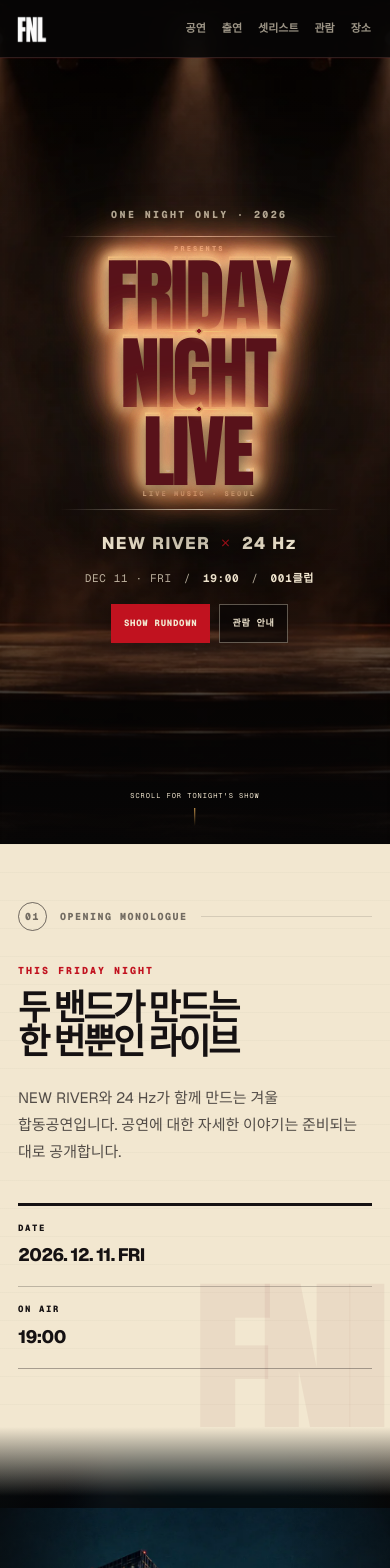
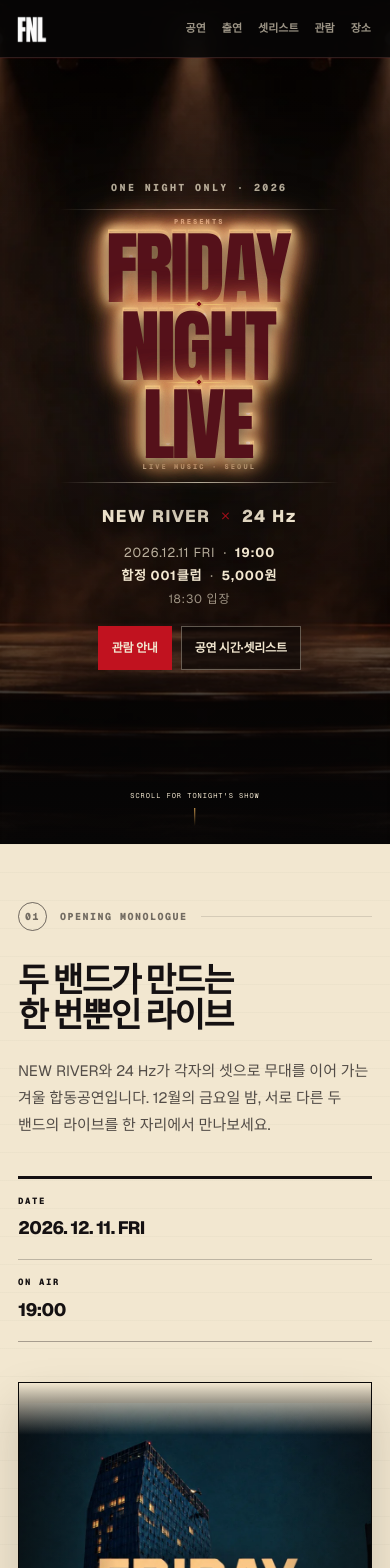
Before and after one commit to hyugrad/tband-winter-concert, a Next.js app: page / in a window 390 px wide. Shown: the top 1568 px of the page. Built offline with nearby package versions, Linux system fonts and the light colour scheme.

Commit message:
Improve FNL content hierarchy and mobile readability (#10)

```diff
--- a/app/fnl.css
+++ b/app/fnl.css
@@ -250,8 +250,8 @@
   text-shadow:
     0 3px 0 #501018,
     0 7px 15px rgba(0, 0, 0, 0.62),
-    0 0 14px rgba(255, 218, 139, 0.82),
-    0 0 46px rgba(230, 47, 60, 0.72);
+    0 0 12px rgba(255, 218, 139, 0.7),
+    0 0 34px rgba(230, 47, 60, 0.5);
 }
 
 .fnl-marquee > h1 > span[data-text="LIVE"] {
@@ -302,9 +302,9 @@
   color: transparent;
   content: attr(data-text);
   filter:
-    brightness(1.16)
+    brightness(1.12)
     drop-shadow(0 0 4px #fff2bd)
-    drop-shadow(0 0 10px rgba(255, 192, 82, 0.95));
+    drop-shadow(0 0 8px rgba(255, 192, 82, 0.78));
   -webkit-background-clip: text;
   -webkit-text-stroke: 0;
   animation:
@@ -334,18 +334,30 @@
 .fnl-hero-meta {
   display: flex;
   margin-top: 13px;
-  flex-wrap: wrap;
+  flex-direction: column;
   align-items: center;
   justify-content: center;
-  gap: 7px 12px;
+  gap: 4px;
   color: rgba(242, 231, 208, 0.75);
-  font-family: var(--font-geist-mono), monospace;
-  font-size: clamp(11px, 2.4vw, 14px);
+  font-size: clamp(13px, 2.4vw, 15px);
   letter-spacing: 0.06em;
+}
+
+.fnl-hero-meta p {
+  display: flex;
+  margin: 0;
+  align-items: center;
+  justify-content: center;
+  gap: 8px;
 }
 
 .fnl-hero-meta strong {
   color: var(--fnl-ivory);
+}
+
+.fnl-hero-meta small {
+  color: rgba(242, 231, 208, 0.62);
+  font-size: 12px;
 }
 
 .fnl-hero-actions {
@@ -359,17 +371,16 @@
 .fnl-hero-actions a,
 .fnl-venue-actions a {
   display: inline-flex;
-  min-height: 42px;
+  min-height: 48px;
   align-items: center;
   justify-content: center;
   border: 1px solid rgba(242, 231, 208, 0.36);
-  padding: 0 15px;
+  padding: 0 18px;
   background: rgba(7, 6, 6, 0.62);
   color: var(--fnl-ivory);
-  font-family: var(--font-geist-mono), monospace;
-  font-size: 10px;
-  font-weight: 760;
-  letter-spacing: 0.08em;
+  font-size: 14px;
+  font-weight: 720;
+  letter-spacing: -0.015em;
   transition: border-color 180ms ease, background 180ms ease, transform 180ms ease;
 }
 
@@ -526,10 +537,10 @@
 .fnl-ticket-intro h2,
 .fnl-venue-title h2 {
   margin: 0;
-  font-size: clamp(2.2rem, 7vw, 5.4rem);
+  font-size: clamp(2.1rem, 5.2vw, 4.5rem);
   font-weight: 780;
-  letter-spacing: -0.07em;
-  line-height: 0.98;
+  letter-spacing: -0.055em;
+  line-height: 1.04;
   word-break: keep-all;
 }
 
@@ -537,13 +548,13 @@
   display: block;
   margin-top: 18px;
   color: rgba(21, 17, 18, 0.62);
-  font-size: 13px;
+  font-size: 14px;
 }
 
 .fnl-section-heading-dark > p { color: var(--fnl-red-dark); }
 
 .fnl-about {
-  min-height: min(78svh, 760px);
+  min-height: auto;
   background:
     linear-gradient(rgba(21, 17, 18, 0.025) 1px, transparent 1px),
     var(--fnl-ivory);
@@ -567,9 +578,9 @@
 
 .fnl-about-grid {
   display: grid;
-  grid-template-columns: minmax(0, 760px);
+  grid-template-columns: minmax(0, 0.95fr) minmax(320px, 0.72fr);
   align-items: center;
-  justify-content: start;
+  gap: clamp(40px, 6vw, 76px);
 }
 
 .fnl-about-copy > p:not(.fnl-overline) {
@@ -597,10 +608,12 @@
 .fnl-city-break {
   position: relative;
   width: 100%;
-  height: clamp(430px, 58vw, 760px);
+  height: clamp(430px, 52vw, 650px);
   margin: 0;
   overflow: hidden;
+  border: 1px solid rgba(21, 17, 18, 0.18);
   background: var(--fnl-black);
+  box-shadow: 0 24px 46px rgba(21, 17, 18, 0.18);
 }
 
 .fnl-city-break::after {
@@ -636,9 +649,9 @@
 .fnl-city-break figcaption {
   position: absolute;
   z-index: 1;
-  right: max(20px, calc((100vw - var(--fnl-max)) / 2));
-  bottom: 34px;
-  left: max(20px, calc((100vw - var(--fnl-max)) / 2));
+  right: 22px;
+  bottom: 24px;
+  left: 22px;
   display: flex;
   align-items: flex-end;
   justify-content: space-between;
@@ -698,11 +711,11 @@
   background: radial-gradient(circle, rgba(193, 18, 31, 0.12), transparent 60%);
 }
 
-.fnl-band-logo { width: min(64%, 235px); height: min(78%, 180px); object-fit: contain; filter: grayscale(1) contrast(1.18) brightness(1.7); }
+.fnl-band-logo { width: min(64%, 235px); height: min(78%, 180px); object-fit: contain; filter: grayscale(1) contrast(1.2) brightness(1.25); mix-blend-mode: screen; }
 .fnl-band-logo-24hz { width: min(42%, 150px); }
 .fnl-band-card-copy { padding: 26px; border-top: 1px solid var(--fnl-line); }
 .fnl-band-card-copy h3 { margin: 0; font-size: clamp(1.8rem, 4vw, 3.4rem); letter-spacing: -0.055em; }
-.fnl-band-card-copy p { min-height: 3.2em; margin: 13px 0 20px; color: rgba(242, 231, 208, 0.66); font-size: 14px; line-height: 1.65; word-break: keep-all; }
+.fnl-band-card-copy p { min-height: 3.2em; margin: 13px 0 20px; color: rgba(242, 231, 208, 0.7); font-size: 15px; line-height: 1.7; word-break: keep-all; }
 .fnl-band-card-copy > span { display: inline-flex; padding: 7px 10px; background: var(--fnl-red-dark); color: var(--fnl-ivory); font-family: var(--font-geist-mono), monospace; font-size: 9px; letter-spacing: 0.08em; }
 
 .fnl-rundown,
@@ -749,6 +762,9 @@
 .fnl-setlist-no, .fnl-setlist-count { font-family: var(--font-geist-mono), monospace; font-size: 9px; font-weight: 800; letter-spacing: 0.12em; }
 .fnl-setlist summary strong { display: block; font-size: clamp(19px, 3vw, 27px); letter-spacing: -0.045em; }
 .fnl-setlist summary small { display: block; margin-top: 4px; color: rgba(21, 17, 18, 0.55); font-size: 11px; }
+.fnl-setlist-state-open { display: none; }
+.fnl-setlist[open] .fnl-setlist-state-closed { display: none; }
+.fnl-setlist[open] .fnl-setlist-state-open { display: inline; }
 .fnl-setlist summary i { position: relative; width: 24px; height: 24px; border: 1px solid var(--fnl-ink); border-radius: 50%; }
 .fnl-setlist summary i::before, .fnl-setlist summary i::after { position: absolute; top: 50%; left: 50%; width: 10px; height: 1px; transform: translate(-50%, -50%); background: currentColor; content: ""; }
 .fnl-setlist summary i::after { transform: translate(-50%, -50%) rotate(90deg); transition: transform 160ms ease; }
@@ -766,7 +782,7 @@
 .fnl-setlist-group li strong { display: block; font-size: 16px; letter-spacing: -0.025em; }
 .fnl-setlist-group li small { display: block; margin-top: 3px; color: rgba(21, 17, 18, 0.58); font-size: 11px; }
 .fnl-setlist-group li em { padding: 4px 7px; background: rgba(101, 9, 17, 0.1); color: var(--fnl-red-dark); font-size: 9px; font-style: normal; }
-.fnl-setlist-group li a { padding: 10px 0; font-family: var(--font-geist-mono), monospace; font-size: 8px; font-weight: 800; letter-spacing: 0.08em; }
+.fnl-setlist-group li a { padding: 10px 0; font-size: 11px; font-weight: 750; letter-spacing: -0.01em; }
 .fnl-setlist-group li a:hover { color: var(--fnl-red-dark); }
 .fnl-encore { padding: 20px 12px; margin: 0; font-weight: 700; }
 
@@ -790,8 +806,8 @@
 .fnl-ticket-stub > div + div { border-top: 1px dashed rgba(21, 17, 18, 0.42); }
 .fnl-ticket-stub span { color: var(--fnl-red-dark); font-family: var(--font-geist-mono), monospace; font-size: 9px; font-weight: 800; letter-spacing: 0.16em; }
 .fnl-ticket-stub strong { display: block; margin-top: 12px; font-size: clamp(21px, 4vw, 32px); letter-spacing: -0.05em; }
-.fnl-ticket-stub p { margin: 9px 0 18px; color: rgba(21, 17, 18, 0.65); font-size: 13px; line-height: 1.65; word-break: keep-all; }
-.fnl-ticket-stub small { display: inline-block; padding: 6px 8px; border: 1px solid rgba(21, 17, 18, 0.25); font-size: 9px; }
+.fnl-ticket-stub p { margin: 9px 0 18px; color: rgba(21, 17, 18, 0.68); font-size: 15px; line-height: 1.7; word-break: keep-all; }
+.fnl-ticket-stub small { display: inline-block; padding: 7px 9px; border: 1px solid rgba(21, 17, 18, 0.25); font-size: 11px; }
 
 .fnl-admit-ticket {
   position: relative;
@@ -887,13 +903,13 @@
 .fnl-venue::before { position: absolute; z-index: -1; right: -0.05em; top: 0.02em; color: rgba(242, 231, 208, 0.025); font-size: clamp(15rem, 40vw, 34rem); font-weight: 900; line-height: 1; content: "001"; }
 .fnl-venue-grid { display: grid; grid-template-columns: minmax(0, 1.1fr) minmax(300px, 0.9fr); gap: clamp(50px, 9vw, 110px); align-items: end; }
 .fnl-venue-title > p { margin: 0 0 13px; color: var(--fnl-gold); font-family: var(--font-geist-mono), monospace; font-size: 10px; letter-spacing: 0.12em; }
-.fnl-venue-title h2 { font-size: clamp(4rem, 12vw, 9rem); }
-.fnl-venue-title address { margin-top: 20px; color: rgba(242, 231, 208, 0.62); font-size: 14px; font-style: normal; }
+.fnl-venue-title h2 { font-size: clamp(3.4rem, 8vw, 6.4rem); }
+.fnl-venue-title address { margin-top: 20px; color: rgba(242, 231, 208, 0.72); font-size: 16px; font-style: normal; }
 .fnl-venue-actions { display: flex; margin-top: 26px; flex-wrap: wrap; gap: 8px; }
 .fnl-venue-facts { margin: 0; border-top: 1px solid var(--fnl-line); }
 .fnl-venue-facts div { display: grid; grid-template-columns: 70px 1fr; gap: 20px; padding: 20px 0; border-bottom: 1px solid var(--fnl-line); }
 .fnl-venue-facts dt { font-weight: 800; }
-.fnl-venue-facts dd { margin: 0; color: rgba(242, 231, 208, 0.62); line-height: 1.55; }
+.fnl-venue-facts dd { margin: 0; color: rgba(242, 231, 208, 0.7); font-size: 15px; line-height: 1.6; }
 
 .fnl-guide .fnl-section-heading { margin-bottom: 34px; }
 .fnl-faq-list { border-top: 3px solid var(--fnl-ink); }
@@ -906,7 +922,7 @@
 .fnl-faq-list summary i::before, .fnl-faq-list summary i::after { position: absolute; top: 50%; left: 50%; width: 13px; height: 2px; transform: translate(-50%, -50%); background: currentColor; content: ""; }
 .fnl-faq-list summary i::after { transform: translate(-50%, -50%) rotate(90deg); transition: transform 160ms ease; }
 .fnl-faq-list details[open] summary i::after { transform: translate(-50%, -50%); }
-.fnl-faq-list details > p { max-width: 760px; margin: -2px 34px 24px 46px; color: rgba(21, 17, 18, 0.68); font-size: 14px; line-height: 1.75; word-break: keep-all; }
+.fnl-faq-list details > p { max-width: 760px; margin: -2px 34px 24px 46px; color: rgba(21, 17, 18, 0.7); font-size: 15px; line-height: 1.75; word-break: keep-all; }
 
 .fnl-footer {
   display: grid;
@@ -954,8 +970,8 @@
 }
 
 @keyframes fnl-bulb-breathe {
-  from { filter: brightness(1.08) drop-shadow(0 0 4px #fff2bd) drop-shadow(0 0 9px rgba(255, 192, 82, 0.88)); }
-  to { filter: brightness(1.3) drop-shadow(0 0 6px #fff8d8) drop-shadow(0 0 15px rgba(255, 192, 82, 1)); }
+  from { filter: brightness(1.05) drop-shadow(0 0 3px #fff2bd) drop-shadow(0 0 7px rgba(255, 192, 82, 0.72)); }
+  to { filter: brightness(1.2) drop-shadow(0 0 5px #fff8d8) drop-shadow(0 0 11px rgba(255, 192, 82, 0.86)); }
 }
 
 @media (max-width: 760px) {
@@ -982,7 +998,7 @@
   .fnl-venue-grid { grid-template-columns: 1fr; }
   .fnl-about { min-height: auto; }
   .fnl-about::after { right: -0.08em; font-size: clamp(8rem, 52vw, 13rem); }
-  .fnl-city-break { height: min(82svh, 690px); }
+  .fnl-city-break { height: min(62svh, 520px); }
   .fnl-city-backdrop { object-position: center center; }
   .fnl-city-break figcaption { bottom: 24px; flex-direction: column; align-items: flex-start; gap: 6px; }
   .fnl-band-grid { grid-template-columns: 1fr; }
@@ -1013,7 +1029,7 @@
 
 @media (max-width: 390px) {
   .fnl-hero-actions { margin-top: 18px; }
-  .fnl-hero-actions a { min-height: 39px; padding: 0 12px; font-size: 9px; }
+  .fnl-hero-actions a { min-height: 44px; padding: 0 13px; font-size: 12px; }
   .fnl-scroll-cue { font-size: 7px; }
   .fnl-date-lockup { grid-template-columns: 1fr; }
   .fnl-date-lockup div + div { border-top: 1px solid rgba(21, 17, 18, 0.24); border-left: 0; padding-left: 0; }
--- a/app/page.tsx
+++ b/app/page.tsx
@@ -87,16 +87,22 @@ export default function Home() {
 
             <p className="fnl-hero-cast">NEW RIVER <i>×</i> 24 Hz</p>
             <div className="fnl-hero-meta" aria-label="공연 주요 정보">
-              <time dateTime="2026-12-11">DEC 11 · FRI</time>
-              <span aria-hidden="true">/</span>
+              <p>
+                <time dateTime="2026-12-11">2026.12.11 FRI</time>
+                <span aria-hidden="true">·</span>
                 <strong>{event.start}</strong>
-              <span aria-hidden="true">/</span>
-              <strong>{event.venue}</strong>
+              </p>
+              <p>
+                <strong>{`합정 ${event.venue}`}</strong>
+                <span aria-hidden="true">·</span>
+                <strong>{event.ticketPrice}</strong>
+              </p>
+              <small>{`${event.doors} 입장`}</small>
             </div>
 
             <div className="fnl-hero-actions">
-              <a href="#setlist">SHOW RUNDOWN</a>
               <a href="#ticket">관람 안내</a>
+              <a href="#setlist">공연 시간·셋리스트</a>
             </div>
           </div>
 
@@ -119,11 +125,11 @@ export default function Home() {
           </div>
           <div className="fnl-about-grid">
             <div className="fnl-about-copy">
-              <p className="fnl-overline">THIS FRIDAY NIGHT</p>
               <h2>두 밴드가 만드는<br />한 번뿐인 라이브</h2>
               <p>
-                NEW RIVER와 24 Hz가 함께 만드는 겨울 합동공연입니다.
-                공연에 대한 자세한 이야기는 준비되는 대로 공개합니다.
+                NEW RIVER와 24 Hz가 각자의 셋으로 무대를 이어 가는 겨울
+                합동공연입니다. 12월의 금요일 밤, 서로 다른 두 밴드의
+                라이브를 한 자리에서 만나보세요.
               </p>
               <dl className="fnl-date-lockup">
                 <div>
@@ -136,9 +142,6 @@ export default function Home() {
                 </div>
               </dl>
             </div>
-          </div>
-        </section>
-
             <figure className="fnl-city-break">
               <img
                 className="fnl-city-backdrop"
@@ -164,6 +167,8 @@ export default function Home() {
                 <strong>DEC 11 · 001 CLUB</strong>
               </figcaption>
             </figure>
+          </div>
+        </section>
 
         <section className="fnl-section fnl-bands" id="bands">
           <div className="fnl-section-label fnl-section-label-light">
@@ -171,7 +176,6 @@ export default function Home() {
             <p>TONIGHT&apos;S LINE-UP</p>
           </div>
           <div className="fnl-section-heading">
-            <p>LIVE GUESTS</p>
             <h2>오늘 밤의 두 팀</h2>
           </div>
 
@@ -209,7 +213,6 @@ export default function Home() {
             <p>SHOW RUNDOWN</p>
           </div>
           <div className="fnl-section-heading fnl-section-heading-dark">
-            <p>LIVE CUE SHEET</p>
             <h2>공연 시간 &amp; 셋리스트</h2>
             <span>시간과 곡 순서는 준비 과정에서 변경될 수 있습니다.</span>
           </div>
@@ -234,7 +237,10 @@ export default function Home() {
               <span className="fnl-setlist-no">RUN OF SHOW</span>
               <span>
                 <strong>전체 셋리스트</strong>
-                <small>눌러서 펼쳐보기</small>
+                <small>
+                  <span className="fnl-setlist-state-closed">눌러서 펼쳐보기</span>
+                  <span className="fnl-setlist-state-open">셋리스트 접기</span>
+                </small>
               </span>
               <span className="fnl-setlist-count">{songCount} SONGS</span>
               <i aria-hidden="true" />
@@ -265,7 +271,7 @@ export default function Home() {
                           rel="noreferrer"
                           aria-label={`${song.title} 공식 YouTube 영상 새 창에서 보기`}
                         >
-                          YOUTUBE ↗
+                          원곡 듣기 ↗
                         </a>
                       </li>
                     ))}
@@ -286,7 +292,6 @@ export default function Home() {
           </div>
           <div className="fnl-ticket-grid">
             <div className="fnl-ticket-intro">
-              <p>ADMIT ONE</p>
               <h2>관람 안내</h2>
               <strong>{event.ticketPrice}</strong>
               <span>1인 관람료</span>
@@ -350,9 +355,9 @@ export default function Home() {
               <h2>{event.venue}</h2>
               <address>{event.address}</address>
               <div className="fnl-venue-actions">
-                <a href={event.mapUrl} target="_blank" rel="noreferrer">네이버 지도 ↗</a>
-                <a href={event.kakaoMapUrl} target="_blank" rel="noreferrer">카카오맵 ↗</a>
-                <a href={event.venueGuideUrl} target="_blank" rel="noreferrer">공식 사이트 ↗</a>
+                <a href={event.mapUrl} target="_blank" rel="noreferrer">네이버 지도로 길찾기 ↗</a>
+                <a href={event.kakaoMapUrl} target="_blank" rel="noreferrer">카카오맵으로 길찾기 ↗</a>
+                <a href={event.venueGuideUrl} target="_blank" rel="noreferrer">001클럽 안내 보기 ↗</a>
               </div>
             </div>
             <dl className="fnl-venue-facts">
@@ -369,7 +374,6 @@ export default function Home() {
             <p>HOUSE RULES</p>
           </div>
           <div className="fnl-section-heading fnl-section-heading-dark">
-            <p>BEFORE THE SHOW</p>
             <h2>자주 묻는 질문</h2>
           </div>
           <div className="fnl-faq-list">
```
Also changed, not shown: 1 other file (tests, documents, lock files or other folders). Lines whose indentation alone changed are shown as unchanged.
